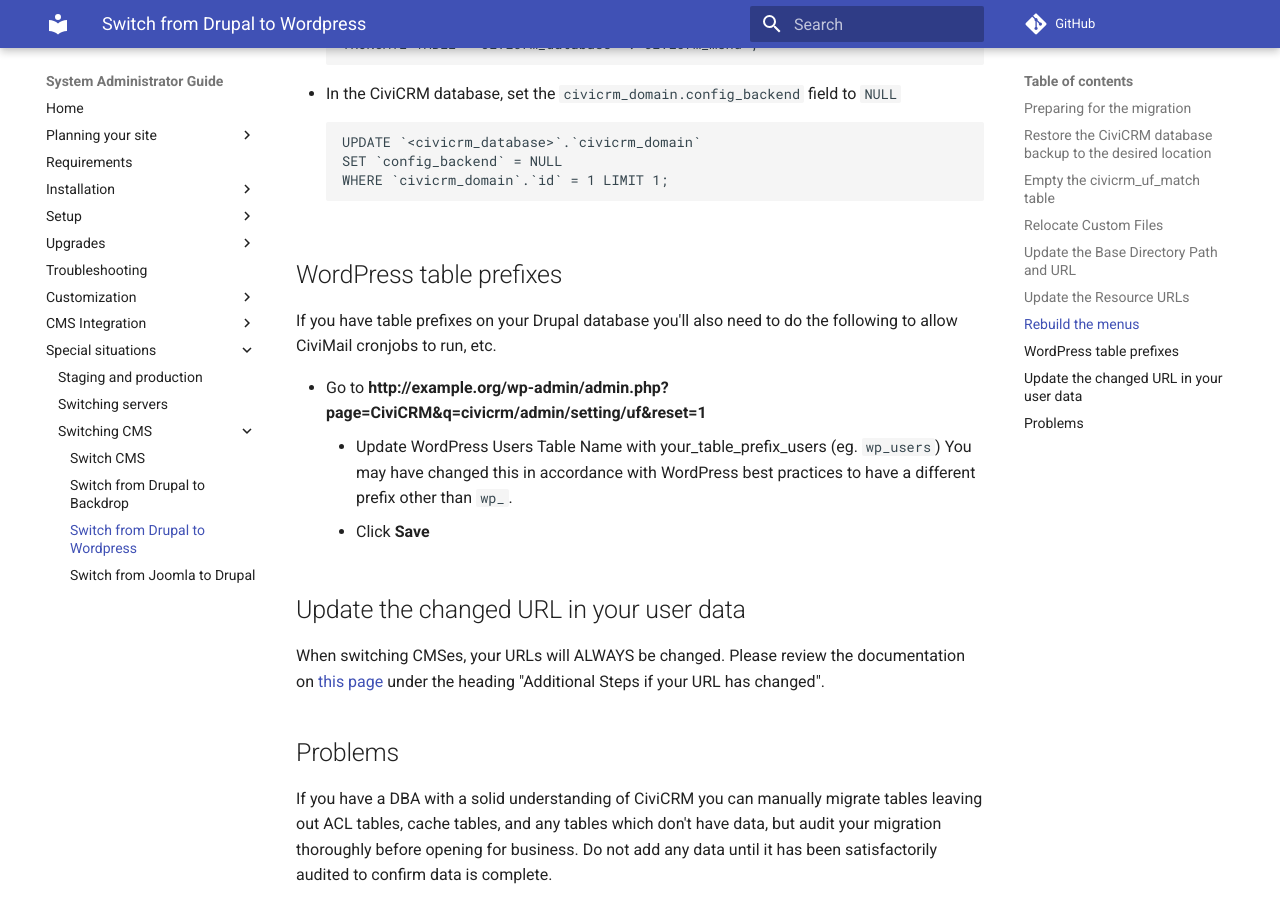
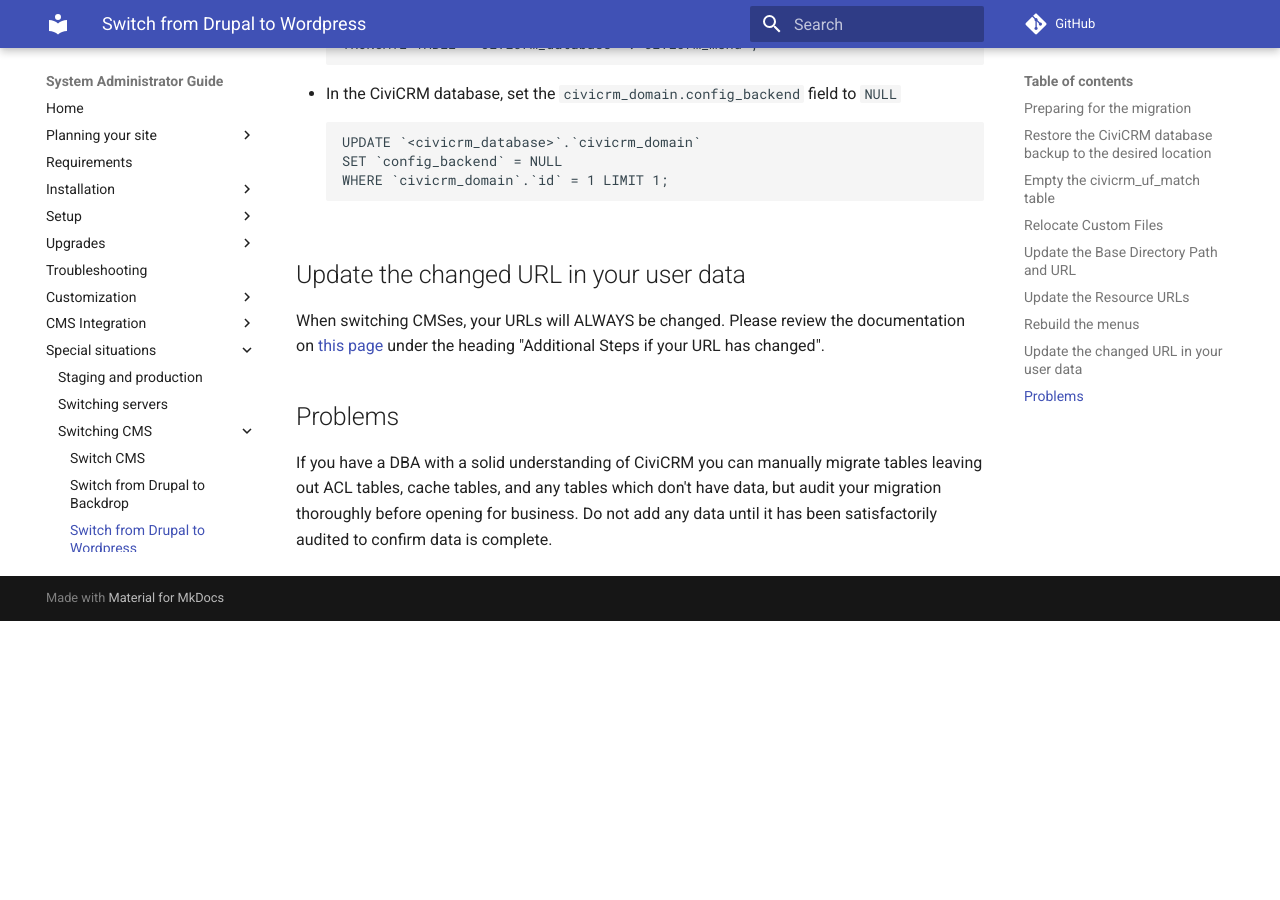
Before and after one commit to civicrm/civicrm-sysadmin-guide, an MkDocs documentation site: the page built from docs/misc/switching-cms/drupal-to-wordpress.md, in a window 1280 px wide and 900 px high, scrolled down 2438 px. Built offline with MkDocs 1.6.1 and Material for MkDocs 9.7.7, drawn with Linux system fonts in a browser that asks for light colours; comment, search, counter and statistics services are not loaded; old or Windows-style settings are respelled for this version of MkDocs; after the commit the page ends 3059 px from its top, so only the background shows below that.

Commit message:
Remove reset of table prefixes
I found that this option is no longer available and I believe autodetected by CiviCRM

````diff
--- a/docs/misc/switching-cms/drupal-to-wordpress.md
+++ b/docs/misc/switching-cms/drupal-to-wordpress.md
@@ -73,15 +73,6 @@ The menu links in the civicrm_menu table contains URLs for the menu links. These
     SET `config_backend` = NULL
     WHERE `civicrm_domain`.`id` = 1 LIMIT 1;
     ```
-
-## WordPress table prefixes
-
-If you have table prefixes on your Drupal database you'll also need to do the following to allow CiviMail cronjobs to run, etc.
-
-* Go to **http://example.org/wp-admin/admin.php?page=CiviCRM&q=civicrm/admin/setting/uf&reset=1**
-    * Update WordPress Users Table Name with your_table_prefix_users (eg. `wp_users`) You may have changed this in accordance with WordPress best practices to have a different prefix other than `wp_`.
-    * Click **Save**
-
 ## Update the changed URL in your user data
 
 When switching CMSes, your URLs will ALWAYS be changed. Please review the documentation on [this page](/misc/switch-servers.md) under the heading "Additional Steps if your URL has changed".
````
